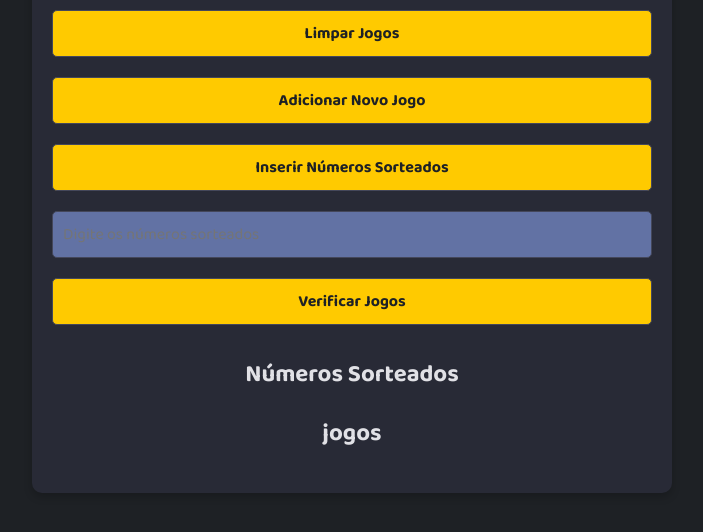
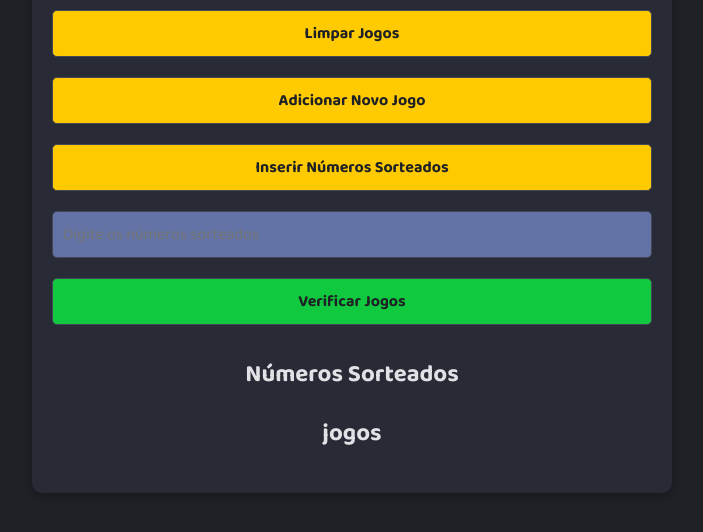
Before and after one commit to bruno-baeta/mega-da-virada-comparacao, a plain HTML site: page index.html in a window 1280 px wide. Both pictures are taken after a click on the button "Inserir Números Sorteados". Shown: the part 154-686 px from the top of the page, without its empty margins (288-991 px from the left). Drawn offline with Linux system fonts and the light colour scheme.

Commit message:
Update estilo.css

```diff
--- a/estilo.css
+++ b/estilo.css
@@ -99,3 +99,7 @@ button:hover {
 #add-jogo {
     background-color: #10c93e;
 }
+
+#verificar-jogos {
+    background-color: #10c93e;
+}
```
